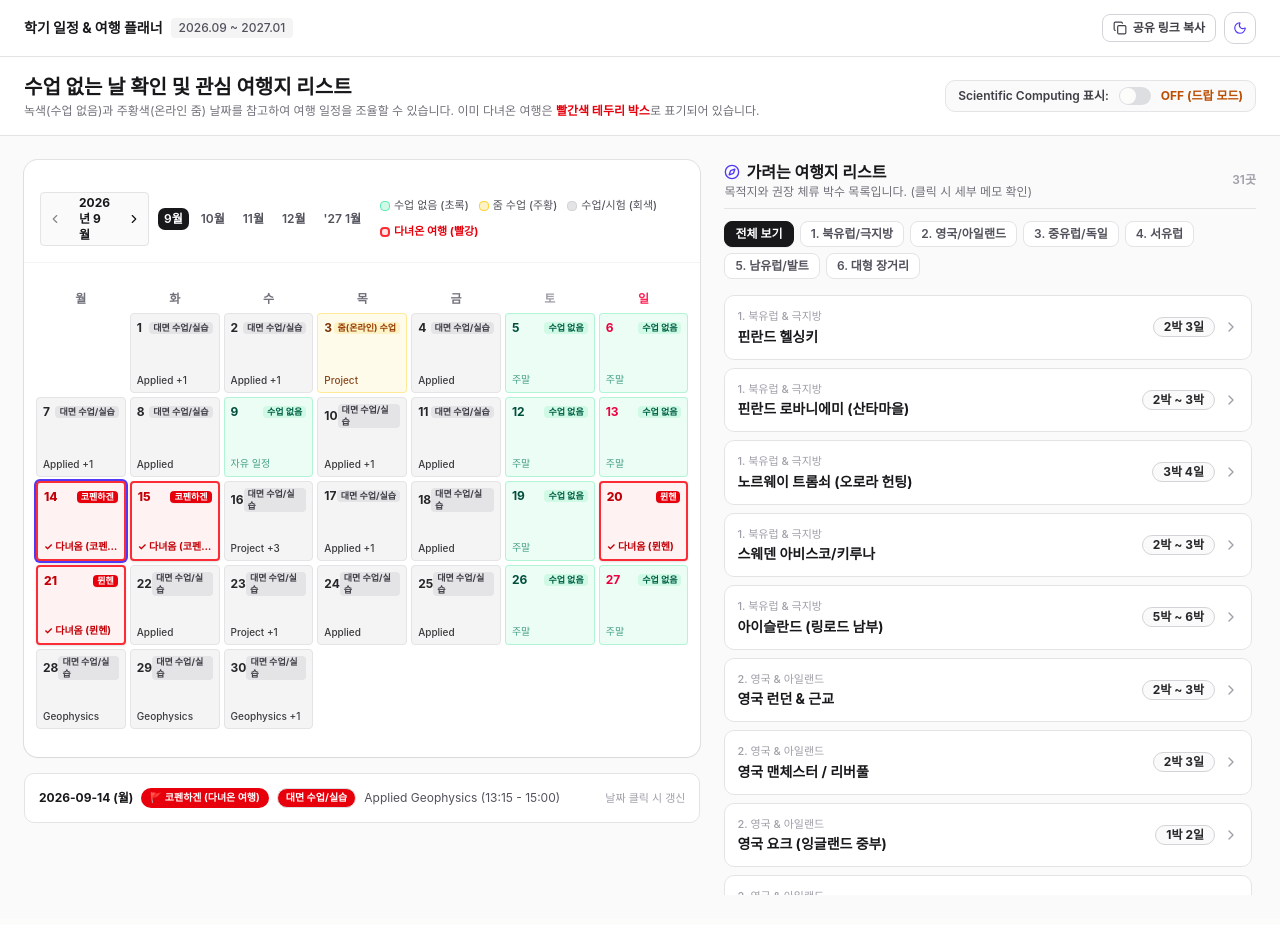
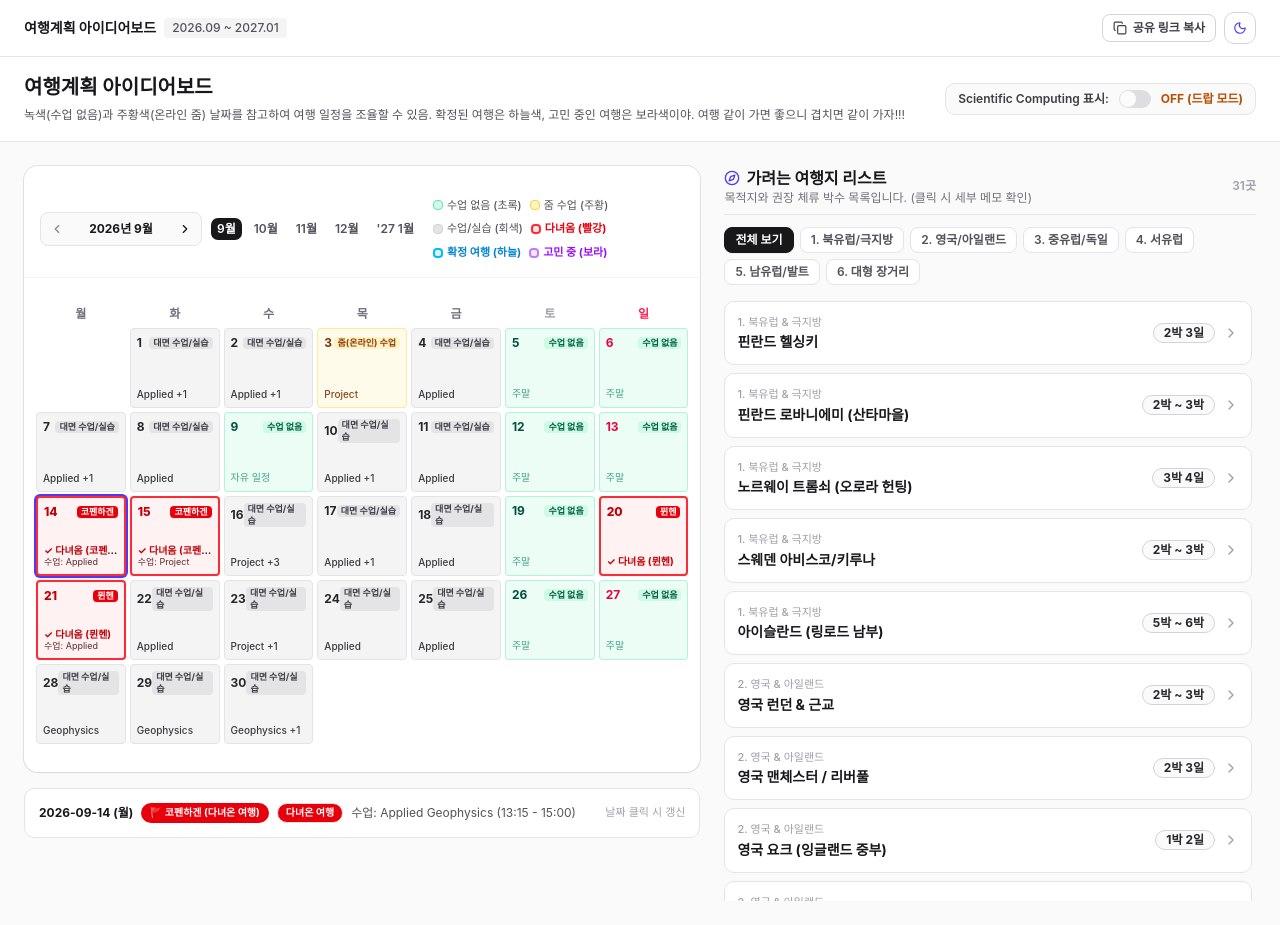
Before and after one commit to hianian-skku/semester-and-travel-planner-dashboard, a Next.js app: page / in a window 1280 px wide. Built offline with nearby package versions, Linux system fonts and the light colour scheme.

Commit message:
feat: color-code trips (confirmed sky-blue, planned purple), fix 2027-01 line wrap, update site title and description

```diff
--- a/app/layout.tsx
+++ b/app/layout.tsx
@@ -3,8 +3,8 @@ import type { Metadata, Viewport } from 'next'
 import './globals.css'
 
 export const metadata: Metadata = {
-  title: 'Semester / Travel Planner',
-  description: 'A calm roadmap for balancing academic milestones and travel plans.',
+  title: '여행계획 아이디어보드',
+  description: '녹색(수업 없음)과 주황색(온라인 줌) 날짜를 참고하여 여행 일정을 조율할 수 있음. 확정된 여행은 하늘색, 고민 중인 여행은 보라색이야. 여행 같이 가면 좋으니 겹치면 같이 가자!!!',
   generator: 'v0.app',
   icons: {
     icon: [
--- a/components/semester-planner-main.tsx
+++ b/components/semester-planner-main.tsx
@@ -35,29 +35,57 @@ export interface TripDestination {
   description: string
 }
 
-export interface VisitedTrip {
+export type TripCategory = 'visited' | 'confirmed' | 'planned'
+
+export interface ScheduledTrip {
   id: string
   destination: string
   startDate: string
   endDate: string
+  category: TripCategory
   badgeText: string
+  note?: string
 }
 
-// 이미 다녀온 여행 목록 (빨간색 박스 표시 대상)
-export const completedTrips: VisitedTrip[] = [
+// 1. 이미 다녀온 여행 (빨간색)
+// 2. 확정된 여행 (하늘색): 10/9~10/11 핀란드 헬싱키 (외국인 친구들이랑)
+// 3. 고민 중인 여행 (보라색): 10/13~10/21 영국
+export const scheduledTrips: ScheduledTrip[] = [
   {
     id: 'v-cph',
     destination: '코펜하겐',
     startDate: '2026-09-14',
     endDate: '2026-09-15',
+    category: 'visited',
     badgeText: '코펜하겐 (다녀옴)',
+    note: '다녀온 여행',
   },
   {
     id: 'v-munich',
     destination: '뮌헨',
     startDate: '2026-09-20',
     endDate: '2026-09-21',
+    category: 'visited',
     badgeText: '뮌헨 (다녀옴)',
+    note: '다녀온 여행',
+  },
+  {
+    id: 'c-helsinki',
+    destination: '핀란드 헬싱키',
+    startDate: '2026-10-09',
+    endDate: '2026-10-11',
+    category: 'confirmed',
+    badgeText: '헬싱키 (확정)',
+    note: '외국인 친구들이랑 (확정된 여행)',
+  },
+  {
+    id: 'p-uk',
+    destination: '영국',
+    startDate: '2026-10-13',
+    endDate: '2026-10-21',
+    category: 'planned',
+    badgeText: '영국 (고민 중)',
+    note: '갈까 고민 중인 여행',
   },
 ]
 
@@ -495,10 +523,10 @@ export function SemesterPlannerMain() {
     return travelDestinations.filter((d) => d.region === selectedRegion)
   }, [selectedRegion])
 
-  // Helper: 날짜별 수업 상태 판정
+  // Helper: 날짜별 수업 상태 및 여행 상태 판정
   const getDateStatus = (dateStr: string) => {
-    // 1. 이미 다녀온 여행인지 확인 (빨간색 박스 표기!)
-    const visited = completedTrips.find((vt) => dateStr >= vt.startDate && dateStr <= vt.endDate)
+    // 여행 상태 판정 (우선순위: visited 빨강, confirmed 하늘, planned 보라)
+    const trip = scheduledTrips.find((t) => dateStr >= t.startDate && dateStr <= t.endDate)
 
     const classes = timeEditClasses.filter((c) => {
       if (c.date !== dateStr) return false
@@ -506,17 +534,47 @@ export function SemesterPlannerMain() {
       return true
     })
 
+    if (trip) {
+      if (trip.category === 'visited') {
+        // 이미 다녀온 여행: 빨간색
+        return {
+          type: 'visited' as const,
+          label: '다녀온 여행',
+          trip,
+          bgClass: 'bg-red-50 text-red-950 border-2 border-red-500 shadow-xs dark:bg-red-950/40 dark:text-red-200 dark:border-red-600',
+          badgeClass: 'bg-red-600 text-white font-bold dark:bg-red-600 dark:text-white',
+          classes,
+        }
+      } else if (trip.category === 'confirmed') {
+        // 확정된 여행: 하늘색
+        return {
+          type: 'confirmed' as const,
+          label: '확정된 여행',
+          trip,
+          bgClass: 'bg-sky-50 text-sky-950 border-2 border-sky-400 shadow-xs dark:bg-sky-950/40 dark:text-sky-200 dark:border-sky-500',
+          badgeClass: 'bg-sky-500 text-white font-bold dark:bg-sky-500 dark:text-white',
+          classes,
+        }
+      } else {
+        // 고민 중인 여행: 보라색
+        return {
+          type: 'planned' as const,
+          label: '고민 중인 여행',
+          trip,
+          bgClass: 'bg-purple-50 text-purple-950 border-2 border-purple-400 shadow-xs dark:bg-purple-950/40 dark:text-purple-200 dark:border-purple-500',
+          badgeClass: 'bg-purple-600 text-white font-bold dark:bg-purple-600 dark:text-white',
+          classes,
+        }
+      }
+    }
+
     if (classes.length === 0) {
       return {
-        type: 'free',
+        type: 'free' as const,
         label: '수업 없음',
-        visited,
-        bgClass: visited
-          ? 'bg-red-50 text-red-950 border-2 border-red-500 shadow-sm dark:bg-red-950/40 dark:text-red-200 dark:border-red-600'
-          : 'bg-emerald-50 text-emerald-900 border-emerald-200/80 hover:bg-emerald-100/70 dark:bg-emerald-950/40 dark:text-emerald-200 dark:border-emerald-900/60',
-        badgeClass: visited
-          ? 'bg-red-600 text-white font-bold dark:bg-red-600 dark:text-white'
-          : 'bg-emerald-100 text-emerald-800 dark:bg-emerald-900/80 dark:text-emerald-200',
+        trip: null,
+        bgClass: 'bg-emerald-50 text-emerald-900 border-emerald-200/80 hover:bg-emerald-100/70 dark:bg-emerald-950/40 dark:text-emerald-200 dark:border-emerald-900/60',
+        badgeClass: 'bg-emerald-100 text-emerald-800 dark:bg-emerald-900/80 dark:text-emerald-200',
         classes,
       }
     }
@@ -524,29 +582,21 @@ export function SemesterPlannerMain() {
     const isAllZoom = classes.every((c) => c.isZoom)
     if (isAllZoom) {
       return {
-        type: 'zoom',
+        type: 'zoom' as const,
         label: '줌(온라인) 수업',
-        visited,
-        bgClass: visited
-          ? 'bg-red-50 text-red-950 border-2 border-red-500 shadow-sm dark:bg-red-950/40 dark:text-red-200 dark:border-red-600'
-          : 'bg-amber-50 text-amber-900 border-amber-200/80 hover:bg-amber-100/70 dark:bg-amber-950/40 dark:text-amber-200 dark:border-amber-900/60',
-        badgeClass: visited
-          ? 'bg-red-600 text-white font-bold dark:bg-red-600 dark:text-white'
-          : 'bg-amber-100 text-amber-800 dark:bg-amber-900/80 dark:text-amber-200',
+        trip: null,
+        bgClass: 'bg-amber-50 text-amber-900 border-amber-200/80 hover:bg-amber-100/70 dark:bg-amber-950/40 dark:text-amber-200 dark:border-amber-900/60',
+        badgeClass: 'bg-amber-100 text-amber-800 dark:bg-amber-900/80 dark:text-amber-200',
         classes,
       }
     }
 
     return {
-      type: 'class',
+      type: 'class' as const,
       label: '대면 수업/실습',
-      visited,
-      bgClass: visited
-        ? 'bg-red-50 text-red-950 border-2 border-red-500 shadow-sm dark:bg-red-950/40 dark:text-red-200 dark:border-red-600'
-        : 'bg-zinc-100 text-zinc-800 border-zinc-200 hover:bg-zinc-200/70 dark:bg-zinc-850 dark:text-zinc-200 dark:border-zinc-750',
-      badgeClass: visited
-        ? 'bg-red-600 text-white font-bold dark:bg-red-600 dark:text-white'
-        : 'bg-zinc-200 text-zinc-700 dark:bg-zinc-750 dark:text-zinc-300',
+      trip: null,
+      bgClass: 'bg-zinc-100 text-zinc-800 border-zinc-200 hover:bg-zinc-200/70 dark:bg-zinc-850 dark:text-zinc-200 dark:border-zinc-750',
+      badgeClass: 'bg-zinc-200 text-zinc-700 dark:bg-zinc-750 dark:text-zinc-300',
       classes,
     }
   }
@@ -573,7 +623,7 @@ export function SemesterPlannerMain() {
         <div className="mx-auto flex max-w-7xl items-center justify-between px-4 py-3 sm:px-6">
           <div className="flex items-center gap-2">
             <span className="font-bold text-sm text-zinc-900 dark:text-zinc-100">
-              학기 일정 & 여행 플래너
+              여행계획 아이디어보드
             </span>
             <span className="rounded bg-zinc-100 px-2 py-0.5 text-xs text-zinc-600 dark:bg-zinc-800 dark:text-zinc-300 font-medium">
               2026.09 ~ 2027.01
@@ -609,10 +659,10 @@ export function SemesterPlannerMain() {
         <div className="mx-auto max-w-7xl px-4 sm:px-6 flex flex-col sm:flex-row sm:items-center justify-between gap-3">
           <div>
             <h1 className="text-lg sm:text-xl font-bold text-zinc-900 dark:text-zinc-100">
-              수업 없는 날 확인 및 관심 여행지 리스트
+              여행계획 아이디어보드
             </h1>
-            <p className="text-xs text-zinc-500 dark:text-zinc-400 mt-0.5">
-              녹색(수업 없음)과 주황색(온라인 줌) 날짜를 참고하여 여행 일정을 조율할 수 있습니다. 이미 다녀온 여행은 <span className="font-bold text-red-600 dark:text-red-400">빨간색 테두리 박스</span>로 표기되어 있습니다.
+            <p className="text-xs text-zinc-600 dark:text-zinc-300 mt-1 leading-relaxed">
+              녹색(수업 없음)과 주황색(온라인 줌) 날짜를 참고하여 여행 일정을 조율할 수 있음. 확정된 여행은 하늘색, 고민 중인 여행은 보라색이야. 여행 같이 가면 좋으니 겹치면 같이 가자!!!
             </p>
           </div>
 
@@ -638,23 +688,24 @@ export function SemesterPlannerMain() {
               {/* Calendar Header with Month Selector */}
               <CardHeader className="p-4 pb-3 border-b border-zinc-100 dark:border-zinc-800 flex flex-col sm:flex-row sm:items-center justify-between gap-3">
                 <div className="flex items-center gap-2">
-                  <div className="flex items-center gap-1 rounded border border-zinc-200 bg-zinc-50 p-0.5 dark:border-zinc-700 dark:bg-zinc-850">
+                  {/* 월 선택 박스: 가로 폭을 넉넉히 하고 whitespace-nowrap 적용하여 '2027년 1월' 줄바꿈 방지 */}
+                  <div className="flex items-center gap-1 rounded-md border border-zinc-200 bg-zinc-50 p-1 dark:border-zinc-700 dark:bg-zinc-850">
                     <Button
                       variant="ghost"
                       size="icon"
-                      className="size-6"
+                      className="size-6 shrink-0"
                       disabled={selectedMonthIdx === 0}
                       onClick={() => setSelectedMonthIdx((p) => Math.max(0, p - 1))}
                     >
                       <ChevronLeft className="size-3.5" />
                     </Button>
-                    <span className="px-2 text-xs font-bold text-zinc-900 dark:text-zinc-100">
+                    <span className="px-3 text-xs font-bold text-zinc-900 dark:text-zinc-100 whitespace-nowrap min-w-[96px] text-center shrink-0">
                       {curMonth.name}
                     </span>
                     <Button
                       variant="ghost"
                       size="icon"
-                      className="size-6"
+                      className="size-6 shrink-0"
                       disabled={selectedMonthIdx === calendarMonths.length - 1}
                       onClick={() => setSelectedMonthIdx((p) => Math.min(calendarMonths.length - 1, p + 1))}
                     >
@@ -683,8 +734,8 @@ export function SemesterPlannerMain() {
                   </div>
                 </div>
 
-                {/* Color Legend (수업 상태 + 빨간색 다녀온 여행) */}
-                <div className="flex flex-wrap items-center gap-2.5 text-[11px]">
+                {/* Color Legend (수업 상태 + 다녀온/확정/고민중 여행) */}
+                <div className="flex flex-wrap items-center gap-2 text-[11px]">
                   <span className="flex items-center gap-1">
                     <span className="size-2.5 rounded bg-emerald-100 border border-emerald-300" />
                     <span className="text-zinc-600 dark:text-zinc-400 font-medium">수업 없음 (초록)</span>
@@ -695,11 +746,19 @@ export function SemesterPlannerMain() {
                   </span>
                   <span className="flex items-center gap-1">
                     <span className="size-2.5 rounded bg-zinc-200 border border-zinc-300" />
-                    <span className="text-zinc-600 dark:text-zinc-400 font-medium">수업/시험 (회색)</span>
+                    <span className="text-zinc-600 dark:text-zinc-400 font-medium">수업/실습 (회색)</span>
                   </span>
                   <span className="flex items-center gap-1 font-bold text-red-600 dark:text-red-400">
                     <span className="size-2.5 rounded border-2 border-red-500 bg-red-100" />
-                    <span>다녀온 여행 (빨강)</span>
+                    <span>다녀옴 (빨강)</span>
+                  </span>
+                  <span className="flex items-center gap-1 font-bold text-sky-600 dark:text-sky-400">
+                    <span className="size-2.5 rounded border-2 border-sky-400 bg-sky-100" />
+                    <span>확정 여행 (하늘)</span>
+                  </span>
+                  <span className="flex items-center gap-1 font-bold text-purple-600 dark:text-purple-400">
+                    <span className="size-2.5 rounded border-2 border-purple-400 bg-purple-100" />
+                    <span>고민 중 (보라)</span>
                   </span>
                 </div>
               </CardHeader>
@@ -730,7 +789,7 @@ export function SemesterPlannerMain() {
                     const dayOfWeek = (curMonth.startDay + idx) % 7 // 0=Sun, 1=Mon, ..., 6=Sat
                     const status = getDateStatus(dateStr)
                     const isSelected = selectedDate === dateStr
-                    const isVisited = !!status.visited
+                    const trip = status.trip
 
                     return (
                       <div
@@ -743,14 +802,22 @@ export function SemesterPlannerMain() {
                         )}
                       >
                         <div className="flex items-center justify-between">
-                          <span className={cn('font-bold', dayOfWeek === 0 && 'text-rose-600 dark:text-rose-400', isVisited && 'text-red-700 font-extrabold')}>
+                          <span
+                            className={cn(
+                              'font-bold',
+                              dayOfWeek === 0 && 'text-rose-600 dark:text-rose-400',
+                              trip?.category === 'visited' && 'text-red-700 font-extrabold',
+                              trip?.category === 'confirmed' && 'text-sky-800 dark:text-sky-200 font-extrabold',
+                              trip?.category === 'planned' && 'text-purple-800 dark:text-purple-200 font-extrabold'
+                            )}
+                          >
                             {dayNum}
                           </span>
 
-                          {/* Visited Red Badge vs Class status */}
-                          {isVisited ? (
-                            <span className="text-[9px] font-bold px-1 py-0.2 rounded bg-red-600 text-white shadow-2xs">
-                              {status.visited?.destination}
+                          {/* Badge based on trip type or class status */}
+                          {trip ? (
+                            <span className={cn('text-[9px] font-bold px-1 py-0.2 rounded shadow-2xs', status.badgeClass)}>
+                              {trip.destination}
                             </span>
                           ) : (
                             <span className={cn('text-[9px] font-bold px-1 rounded', status.badgeClass)}>
@@ -759,11 +826,24 @@ export function SemesterPlannerMain() {
                           )}
                         </div>
 
-                        {/* Visited trip label or Class preview */}
+                        {/* Trip label or Class preview */}
                         <div className="overflow-hidden">
-                          {isVisited ? (
-                            <div className="text-[10px] font-bold text-red-700 dark:text-red-300 truncate">
-                              ✓ 다녀옴 ({status.visited?.destination})
+                          {trip ? (
+                            <div className="text-[10px] font-bold leading-tight truncate">
+                              {trip.category === 'visited' && (
+                                <span className="text-red-700 dark:text-red-300">✓ 다녀옴 ({trip.destination})</span>
+                              )}
+                              {trip.category === 'confirmed' && (
+                                <span className="text-sky-700 dark:text-sky-300">✈️ 확정 ({trip.destination})</span>
+                              )}
+                              {trip.category === 'planned' && (
+                                <span className="text-purple-700 dark:text-purple-300">💡 고민 중 ({trip.destination})</span>
+                              )}
+                              {status.classes.length > 0 && (
+                                <span className="block text-[9px] font-normal opacity-85">
+                                  수업: {status.classes[0].course.split(' ')[0]}
+                                </span>
+                              )}
                             </div>
                           ) : status.classes.length > 0 ? (
                             <div className="text-[10px] leading-tight opacity-90 truncate font-medium">
@@ -790,9 +870,21 @@ export function SemesterPlannerMain() {
                     {dateInfo.date} ({dateInfo.dayOfWeek})
                   </span>
 
-                  {dateInfo.visited && (
+                  {dateInfo.trip && dateInfo.trip.category === 'visited' && (
                     <Badge className="bg-red-600 text-white font-bold text-[10px]">
-                      🚩 {dateInfo.visited.destination} (다녀온 여행)
+                      🚩 {dateInfo.trip.destination} (다녀온 여행)
+                    </Badge>
+                  )}
+
+                  {dateInfo.trip && dateInfo.trip.category === 'confirmed' && (
+                    <Badge className="bg-sky-500 text-white font-bold text-[10px]">
+                      ✈️ {dateInfo.trip.destination} (확정: {dateInfo.trip.note})
+                    </Badge>
+                  )}
+
+                  {dateInfo.trip && dateInfo.trip.category === 'planned' && (
+                    <Badge className="bg-purple-600 text-white font-bold text-[10px]">
+                      💡 {dateInfo.trip.destination} (고민 중: {dateInfo.trip.note})
                     </Badge>
                   )}
 
@@ -802,11 +894,11 @@ export function SemesterPlannerMain() {
 
                   {dateInfo.classes.length > 0 && (
                     <span className="text-zinc-600 dark:text-zinc-400">
-                      {dateInfo.classes.map((c) => `${c.course} (${c.time})`).join(', ')}
+                      수업: {dateInfo.classes.map((c) => `${c.course} (${c.time})`).join(', ')}
                     </span>
                   )}
 
-                  {dateInfo.classes.length === 0 && !dateInfo.visited && (
+                  {dateInfo.classes.length === 0 && !dateInfo.trip && (
                     <span className="text-emerald-700 dark:text-emerald-400 font-medium">
                       수업 없는 날 (여행 일정 편성 가능)
                     </span>
```
